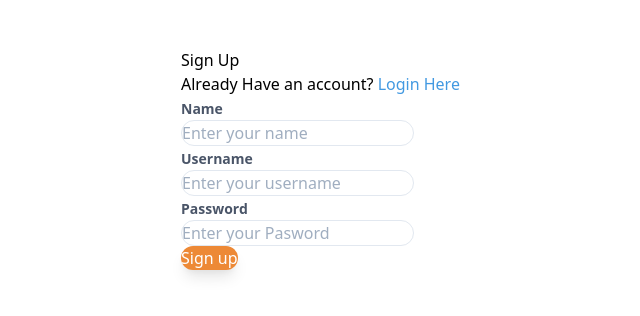
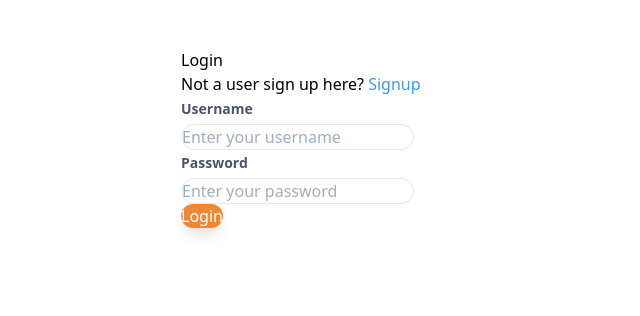
Before and after one commit to shubhsk88/house-rent-fe, a React (Create React App) app: page /login in a window 1280 px wide. Shown: the top 316 px of the page, without its empty margins (203-843 px from the left). Built offline with nearby package versions, Linux system fonts and the light colour scheme.

Commit message:
Adding the Login

```diff
--- a/src/App.js
+++ b/src/App.js
@@ -2,14 +2,21 @@ import React from 'react';
 import { BrowserRouter as Router, Route, Switch } from 'react-router-dom';
 import './App.css';
 import SignUp from './pages/Signup';
-
+import Login from './pages/Login';
+import Page from './pages/Page';
 function App() {
   return (
     <div className="max-w-lg mx-auto my-12">
       <Router>
         <Switch>
-          <Route path="/">
+          <Route exact path="/">
+            <Page />
+          </Route>
+          <Route exact path="/signup">
             <SignUp />
+          </Route>
+          <Route exact path="/login">
+            <Login />
           </Route>
         </Switch>
       </Router>
--- a/src/pages/Login/index.js
+++ b/src/pages/Login/index.js
@@ -1,14 +1,62 @@
 import React from 'react';
 import * as Yup from 'yup';
 import { Formik, Form } from 'formik';
+import { Button, Label, HyperLink, Input } from '../../components/common';
+import { publicFetch } from '../../utils';
 const LoginSchema = Yup.object().shape({
   username: Yup.string().required('Username is required'),
   password: Yup.string().required('Password is required'),
 });
 
 const Login = () => {
-    const intialState={ username:"",password:""}
+  const intialState = { username: '', password: '' };
 
+  const onLogin = async (credential) => {
+    try {
+      const { data } = await publicFetch.post('/login', credential);
+      console.log(data);
+    } catch (error) {
+      console.log(error);
+    }
+  };
+
+  return (
+    <div>
+      <div>Login </div>
+      <p>
+        Not a user sign up here? <HyperLink to="/signup" text="Signup" />{' '}
+      </p>
+      <Formik
+        initialValues={intialState}
+        validationSchema={LoginSchema}
+        onSubmit={(values) => onLogin(values)}
+      >
+        <Form>
+          <div>
+            <div className="mb-1">
+              <Label text="Username" />
+            </div>
+            <Input
+              type="text"
+              name="username"
+              placeholder="Enter your username"
+            />
+          </div>
+          <div>
+            <div className="mb-1">
+              <Label text="Password" />
+            </div>
+            <Input
+              type="password"
+              name="password"
+              placeholder="Enter your password"
+            />
+          </div>
+          <Button type="submit" text="Login" />
+        </Form>
+      </Formik>
+    </div>
+  );
 };
 
 export default Login;
--- /dev/null
+++ b/src/pages/Page.js
@@ -0,0 +1,8 @@
+import React from 'react';
+
+const Page=()=>{
+    return (<div>Hello,World</div>)
+}
+
+
+export default Page;
--- a/src/pages/Signup/index.js
+++ b/src/pages/Signup/index.js
@@ -1,6 +1,6 @@
-import React, { useState } from 'react';
+import React from 'react';
 import * as Yup from 'yup';
-import { Formik, Form, Field } from 'formik';
+import { Formik, Form } from 'formik';
 import { publicFetch } from '../../utils';
 import { Label, Input, HyperLink, Button } from '../../components/common';
 
@@ -17,7 +17,6 @@ const SignUp = () => {
   const submitData = async (value) => {
     try {
       const { data } = await publicFetch.post('/users', value);
-
     } catch (error) {
       console.error(error);
     }
```
